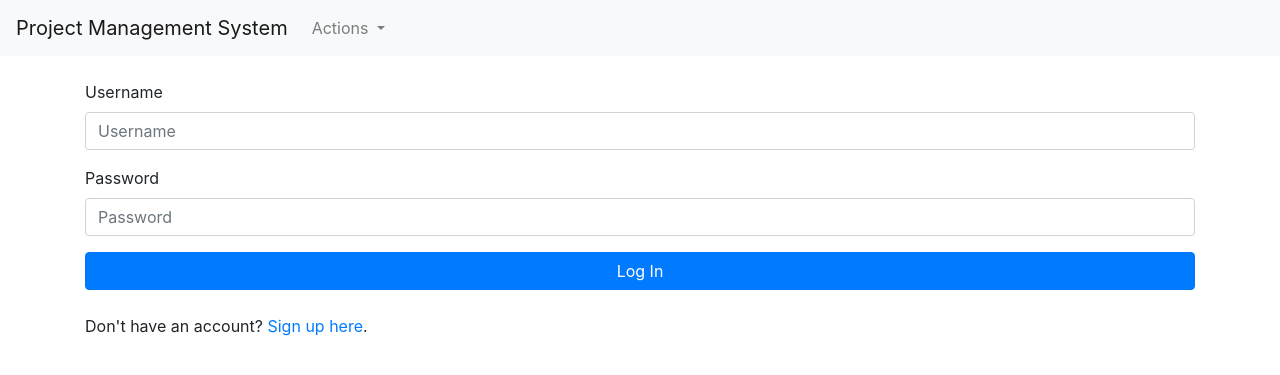
After one commit to vaibhavmule/project-management, a Flask app: page /login in a window 1280 px wide. The commit adds this page. Shown: the top 375 px of the page. Run offline with Flask 2, Linux system fonts and the light colour scheme; some libraries are stand-ins or nearby versions.

Commit message:
add bootsrap

```diff
--- a/app/__init__.py
+++ b/app/__init__.py
@@ -1,6 +1,7 @@
-from flask import Flask
+from flask import Flask, session, flash, redirect, url_for
 from flask_pymongo import PyMongo
 from flask_socketio import SocketIO
+from functools import wraps
 
 app = Flask(__name__)
 
@@ -12,6 +13,17 @@ db = mongo.db
 
 socketio = SocketIO(app, logger=True)
 
+def login_required(f):
+    @wraps(f)
+    def wrap(*args, **kwargs):
+        if 'logged_in' in session:
+            return f(*args, **kwargs)
+        else:
+            flash("You need to login first")
+            return redirect(url_for('login'))
+
+    return wrap
+
 from app import routes
 
 socketio.run(app)
--- a/app/routes.py
+++ b/app/routes.py
@@ -1,9 +1,9 @@
 from flask import render_template, request, redirect
-from app import app, db, socketio
+from app import app, db, socketio, login_required
 from bson import ObjectId
 
+
 @app.route('/')
-@app.route('/index')
 def index():
 	projects = db.projects.find()
 	return render_template('index.html', title='Home', projects=projects)
@@ -24,7 +24,22 @@ def project(id):
 	return render_template('project.html', project=project)
 
 
+@app.route('/login')
+def login():
+	return render_template('auth/login.html')
+
+
+@app.route('/register')
+def register():
+	return render_template('auth/login.html')
+
+
+@app.route('/logout')
+def logout():
+	return redirect('/')
+
+
 @socketio.on('comment', namespace='/comment')
 def post_comment(data):
-    mongo.db.projects.update({'_id': ObjectId(data['id'])}, {'$push': {'comments': data['text']}})
+    db.projects.update({'_id': ObjectId(data['id'])}, {'$push': {'comments': data['text']}})
     socketio.emit('comment', data, namespace='/comment')
--- /dev/null
+++ b/app/templates/auth/login.html
@@ -0,0 +1,24 @@
+{% extends "base.html" %}
+{% block body %}
+<div class="container">
+    <div class="row">
+        <div class="col-md-12 col-md-offset-4">
+            <form method=POST action="{{ url_for('login') }}">
+                <div class="form-group">
+                    <label for="username">Username</label>
+                    <input type="text" class="form-control" name="username" placeholder="Username">
+                </div>
+                <div class="form-group">
+                    <label for="password">Password</label>
+                    <input type="password" class="form-control" name="password" placeholder="Password">
+                </div>
+                <button type="submit" class="btn btn-primary btn-block">Log In</button>
+            </form>
+            <br>
+            <div>
+                Don't have an account? <a href="{{ url_for('register') }}">Sign up here</a>.
+            </div>
+        </div>
+    </div>
+</div>
+{% endblock %}
--- a/app/templates/base.html
+++ b/app/templates/base.html
@@ -11,8 +11,34 @@
 </head>
 
 <body>
+<nav class="navbar navbar-expand-lg navbar-light bg-light">
+  <a class="navbar-brand" href="/">Project Management System</a>
+  <button class="navbar-toggler" type="button" data-toggle="collapse" data-target="#navbarSupportedContent" aria-controls="navbarSupportedContent" aria-expanded="false" aria-label="Toggle navigation">
+    <span class="navbar-toggler-icon"></span>
+  </button>
 
+  <div class="collapse navbar-collapse" id="navbarSupportedContent">
+    <ul class="navbar-nav mr-auto">
+      <li class="nav-item dropdown">
+        <a class="nav-link dropdown-toggle" href="#" id="navbarDropdown" role="button" data-toggle="dropdown" aria-haspopup="true" aria-expanded="false">
+          Actions
+        </a>
+        <div class="dropdown-menu" aria-labelledby="navbarDropdown">
+          <a class="dropdown-item" href="/projects/create">Create Project</a>
+          <a class="dropdown-item" href="/logout">Logout</a>
+        </div>
+      </li>
+    </ul>
+  </div>
+</nav>
+
+<br>
     {% block body %}{% endblock %}
+
+    <!-- JS, Popper.js, and jQuery -->
+<script src="https://code.jquery.com/jquery-3.5.1.slim.min.js" integrity="sha384-DfXdz2htPH0lsSSs5nCTpuj/zy4C+OGpamoFVy38MVBnE+IbbVYUew+OrCXaRkfj" crossorigin="anonymous"></script>
+<script src="https://cdn.jsdelivr.net/npm/popper.js@1.16.1/dist/umd/popper.min.js" integrity="sha384-9/reFTGAW83EW2RDu2S0VKaIzap3H66lZH81PoYlFhbGU+6BZp6G7niu735Sk7lN" crossorigin="anonymous"></script>
+<script src="https://stackpath.bootstrapcdn.com/bootstrap/4.5.2/js/bootstrap.min.js" integrity="sha384-B4gt1jrGC7Jh4AgTPSdUtOBvfO8shuf57BaghqFfPlYxofvL8/KUEfYiJOMMV+rV" crossorigin="anonymous"></script>
 
 </body>
 
```
Also changed, not shown: app/templates/create.html (+16 -12 lines), app/templates/index.html (+13 -11 lines), app/templates/project.html (+9 -12 lines).
